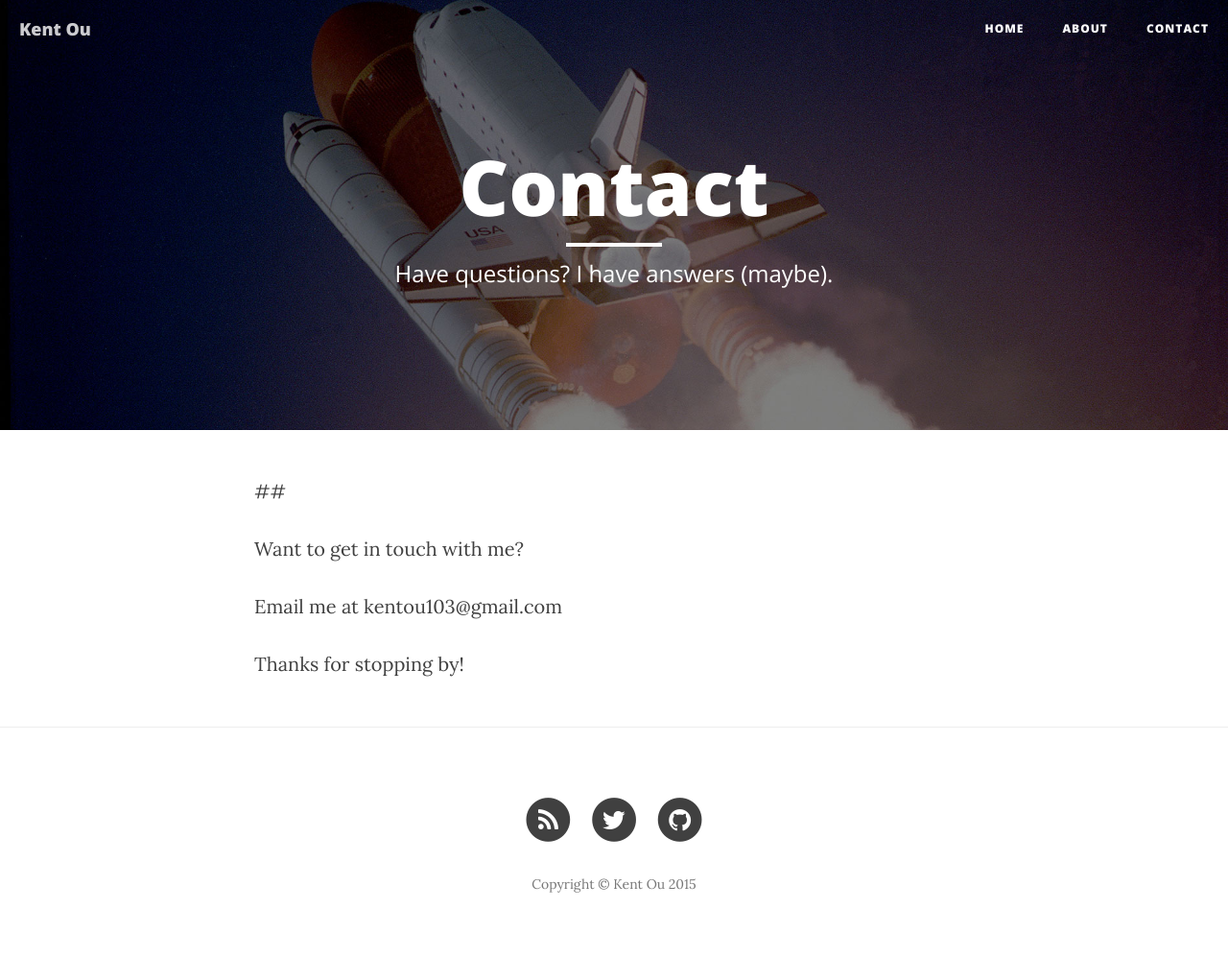
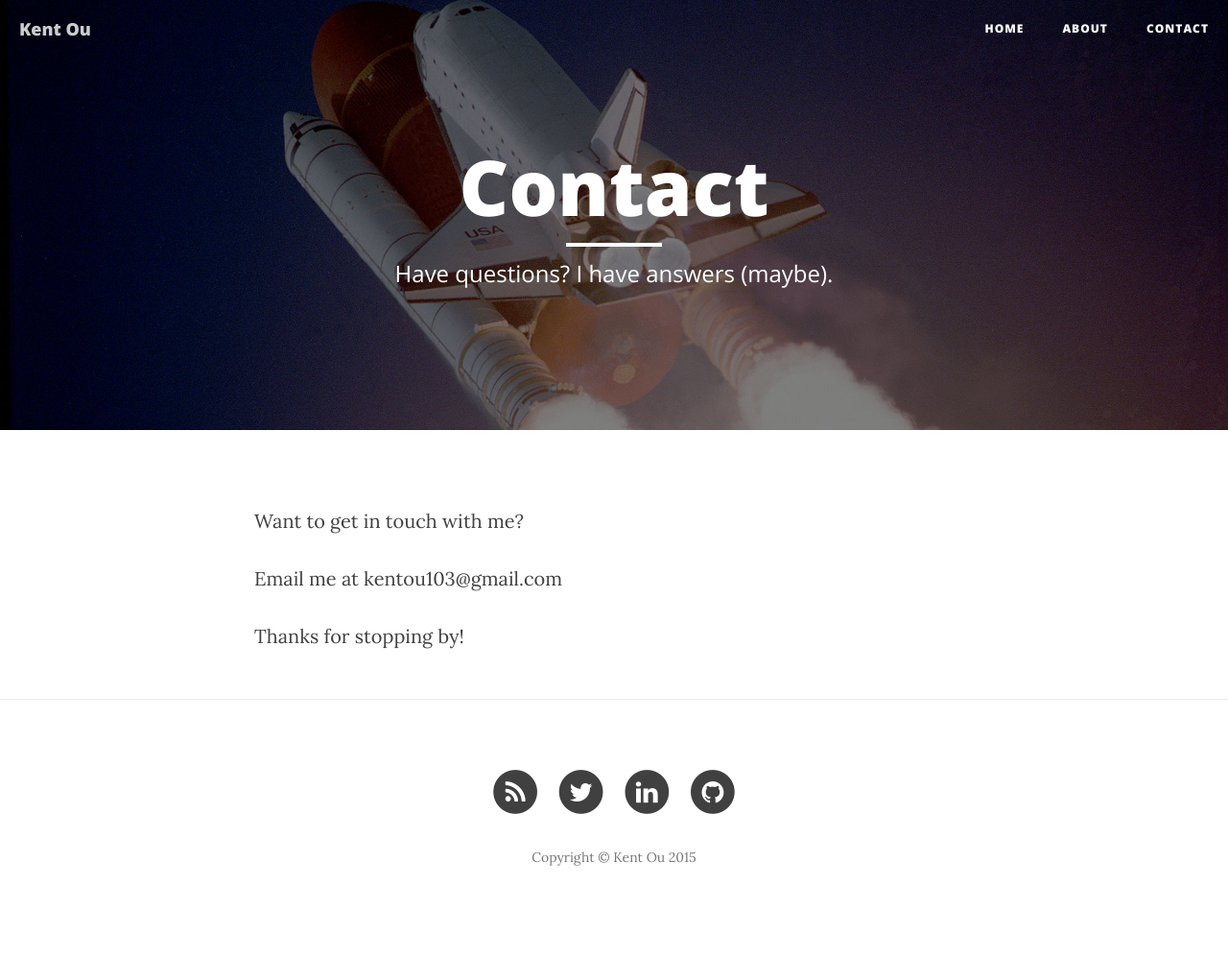
Before and after one commit to kent10ou/kent10ou.github.io, a Jekyll site: the page built from contact.html, in a window 1280 px wide. Shown: the whole page at 96% size. Built offline with Jekyll 4.4.1, drawn with Linux system fonts in a browser that asks for light colours; nearby versions of some CDN libraries; after the commit the page ends 969 px from its top, so only the background shows below that.

Commit message:
added linkedin footer

```diff
--- a/_config.yml
+++ b/_config.yml
@@ -8,6 +8,7 @@ url: "http://yourdomain.com"
 twitter_username: kent10ou
 github_username:  kent10ou
 facebook_username:
+linkedin_username: kent10ou
 
 # Build settings
 markdown: kramdown
--- a/_includes/footer.html
+++ b/_includes/footer.html
@@ -18,6 +18,16 @@
                             <span class="fa-stack fa-lg">
                                 <i class="fa fa-circle fa-stack-2x"></i>
                                 <i class="fa fa-twitter fa-stack-1x fa-inverse"></i>
+                            </span>
+                        </a>
+                    </li>
+                    {% endif %}
+                    {% if site.linkedin_username %}
+                    <li>
+                        <a href="https://linkedin.com/in/{{ site.linkedin_username }}">
+                            <span class="fa-stack fa-lg">
+                                <i class="fa fa-circle fa-stack-2x"></i>
+                                <i class="fa fa-linkedin fa-stack-1x fa-inverse"></i>
                             </span>
                         </a>
                     </li>
--- a/contact.html
+++ b/contact.html
@@ -5,7 +5,7 @@ description: "Have questions? I have answers (maybe)."
 header-img: "img/post-bg-01.jpg"
 ---
 
-##<p>Want to get in touch with me?</p>
+<p>Want to get in touch with me?</p>
 <p>Email me at kentou103@gmail.com</p>
 <p>Thanks for stopping by!</p>
 <!-- Contact Form - Enter your email address on line 19 of the mail/contact_me.php file to make this form work. -->
```
